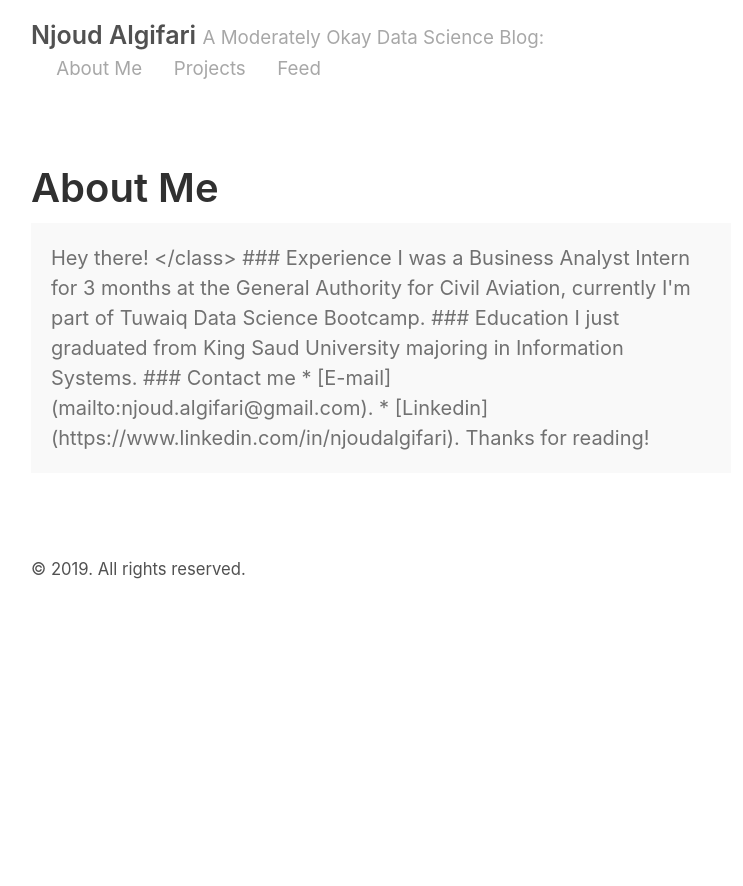
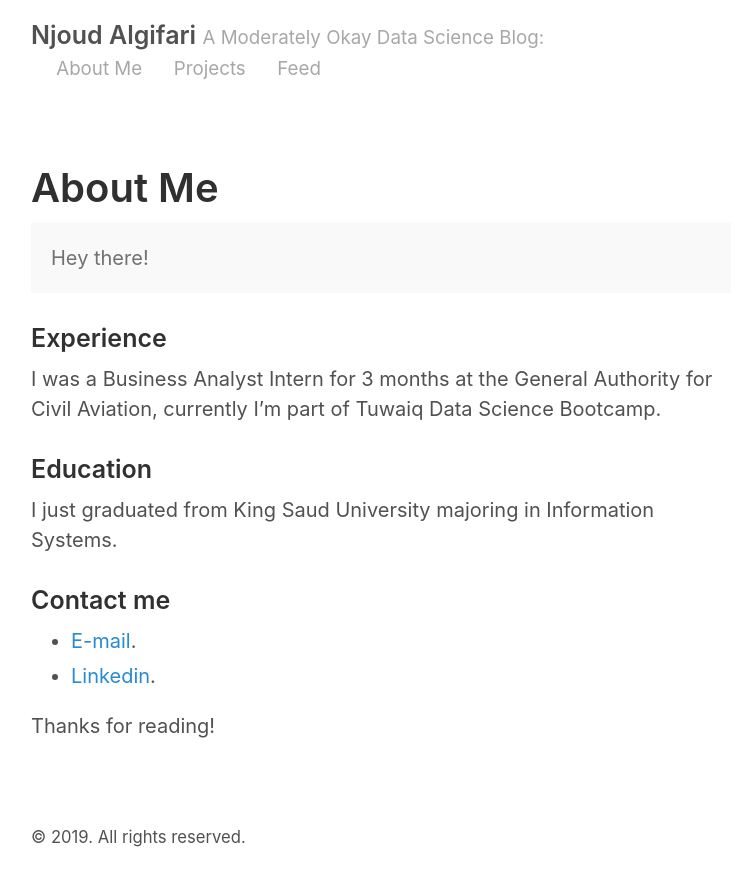
Before and after one commit to Njjouud/Njjouud.github.io, a Jekyll site: the page built from about.md, in a window 1280 px wide. Shown: the top 886 px of the page, without its empty margins (259-1002 px from the left). Built offline with Jekyll 4.4.1, drawn with Linux system fonts in a browser that asks for light colours.

Commit message:
bug fixes

```diff
--- a/about.md
+++ b/about.md
@@ -4,7 +4,7 @@ title: About Me
 ---
 
 
-<p class ="message">Hey there! </class>
+<p class ="message">Hey there! </p>
 
 
 ### Experience
```
